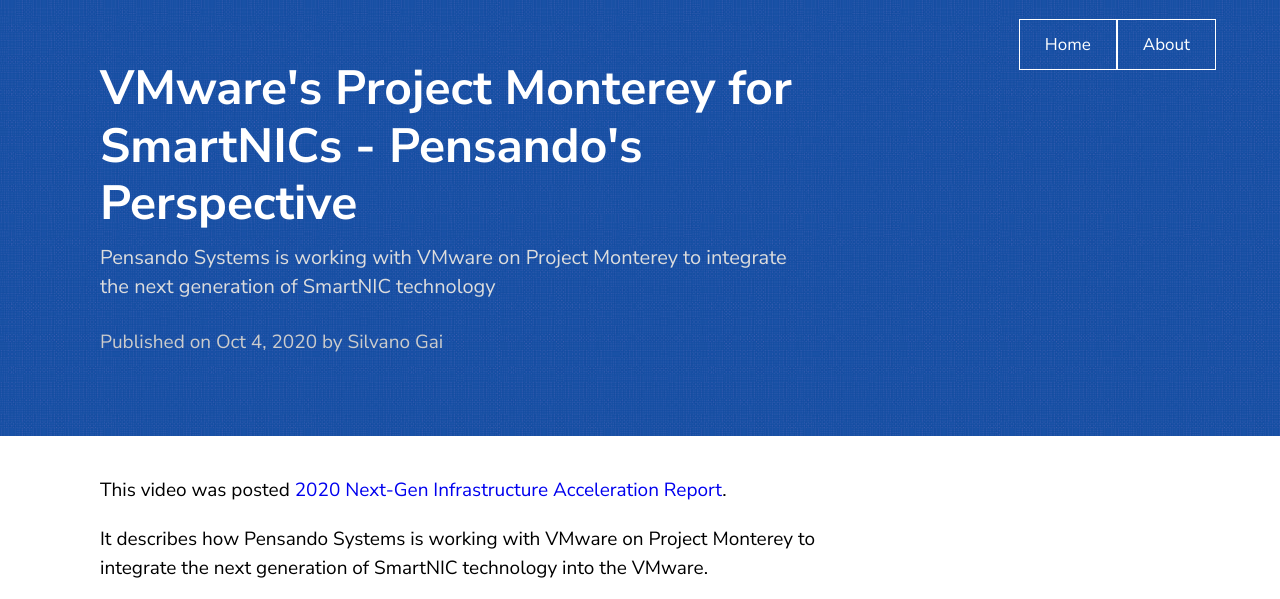
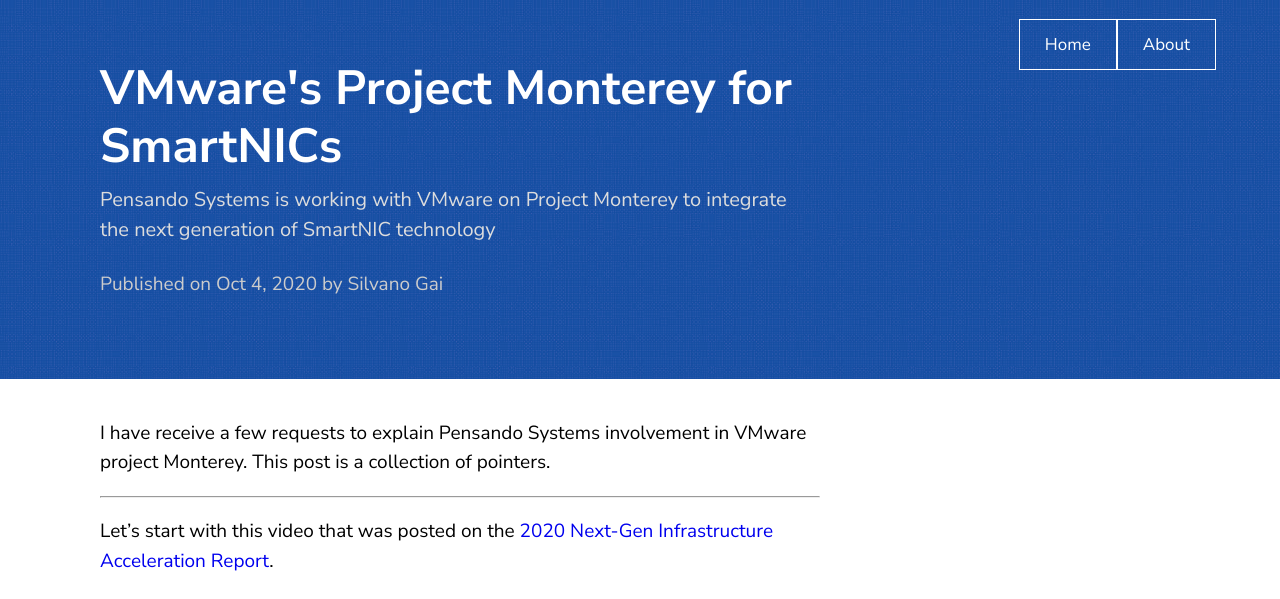
Before and after one commit to silvanogai/silvanogai, a Jekyll site: the page built from _posts/2020-10-04-monterey.md, in a window 1280 px wide and 1400 px high. Shown: the top 599 px of the window. Built offline with Jekyll 4.4.1, drawn with Linux system fonts in a browser that asks for light colours; comment, search, counter and statistics services are not loaded; some of the changed text lies outside the part shown.

Commit message:
Post on Project Monterey - update 2

```diff
--- a/_posts/2020-10-04-monterey.md
+++ b/_posts/2020-10-04-monterey.md
@@ -3,13 +3,38 @@
 comments: true
 draft: true
 author: Silvano Gai
-title: VMware's Project Monterey for SmartNICs - Pensando's Perspective
-excerpt: A post on the 2020 Next-Gen Infrastructure Acceleration Report
+title: VMware's Project Monterey for SmartNICs
+excerpt: A collection of material abot VMware project Monterey and Pensando Systems involvement
 description: Pensando Systems is working with VMware on Project Monterey to integrate the next generation of SmartNIC technology
 ---
+I have receive a few requests to explain Pensando Systems involvement in VMware project Monterey. This post is a collection of pointers.
 
-This video was posted [2020 Next-Gen Infrastructure Acceleration Report](https://nextgeninfra.io/infrastructure-acceleration/).
+----
+
+Let's start with this video that was posted on the [2020 Next-Gen Infrastructure Acceleration Report](https://nextgeninfra.io/infrastructure-acceleration/).
 
 It describes how Pensando Systems is working with VMware on Project Monterey to integrate the next generation of SmartNIC technology into the VMware.
 
 <iframe width="560" height="315" src="https://www.youtube.com/embed/74BBdbAI9tI" frameborder="0" allow="accelerometer; autoplay; clipboard-write; encrypted-media; gyroscope; picture-in-picture" allowfullscreen></iframe>
+
+----
+
+This is a post on the Pensando blog that I coauthored with Christopher Ratcliffe. It is titled: ["Pensando, VMware and Project Monterey – Everything You Need to Know"](https://pensando.io/pensando-vmware-and-project-monterey/)
+
+----
+
+This is a post on the VMware website titled: ["Announcing Project Monterey – Redefining Hybrid Cloud Architecture"](https://blogs.vmware.com/vsphere/2020/09/announcing-project-monterey-redefining-hybrid-cloud-architecture.html)
+
+----
+
+This is a post on the HPE website titled: ["HPE, A Pioneer in Composability, Partners with VMware and Pensando on Project Monterey"](https://community.hpe.com/t5/alliances/hpe-a-pioneer-in-composability-partners-with-vmware-and-pensando/ba-p/7102532)
+
+---
+
+I hope you will enjoy this material.
+
+Thank You
+
+-- Silvano
+
+-----
```
